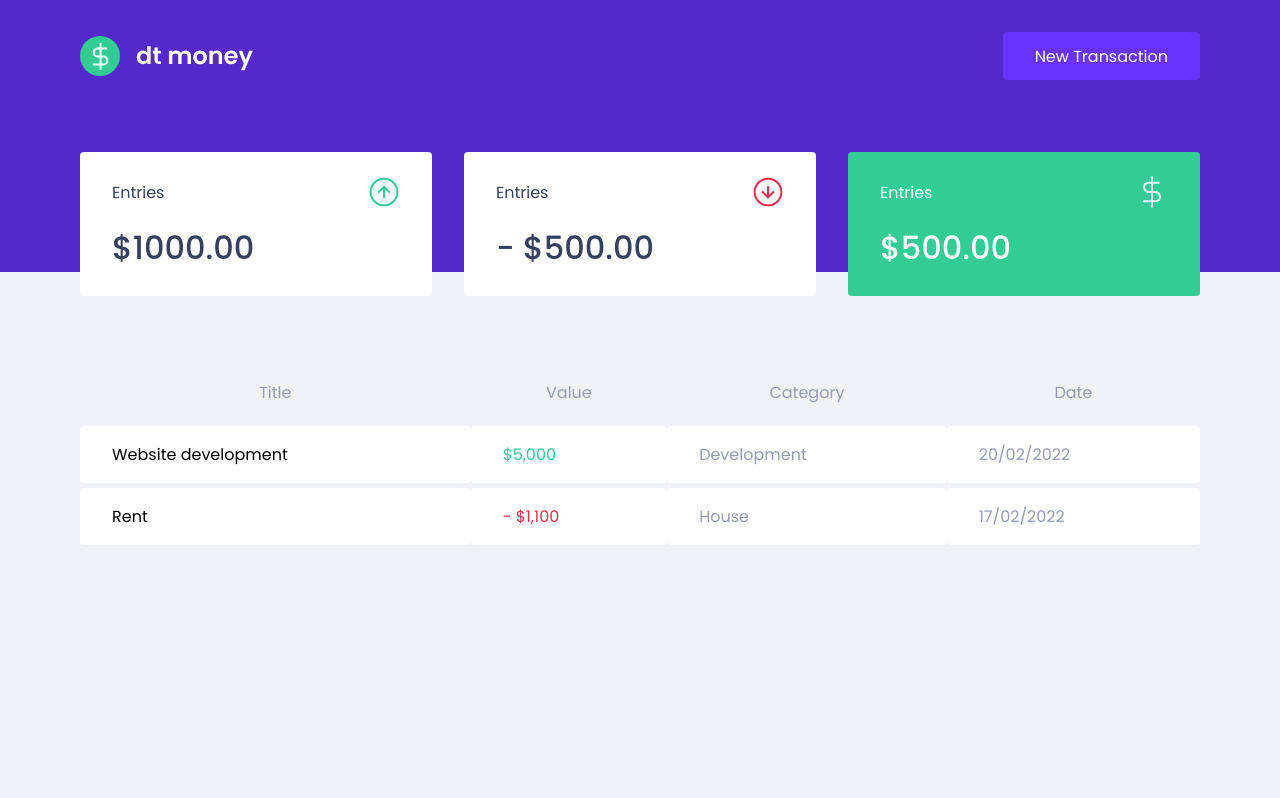
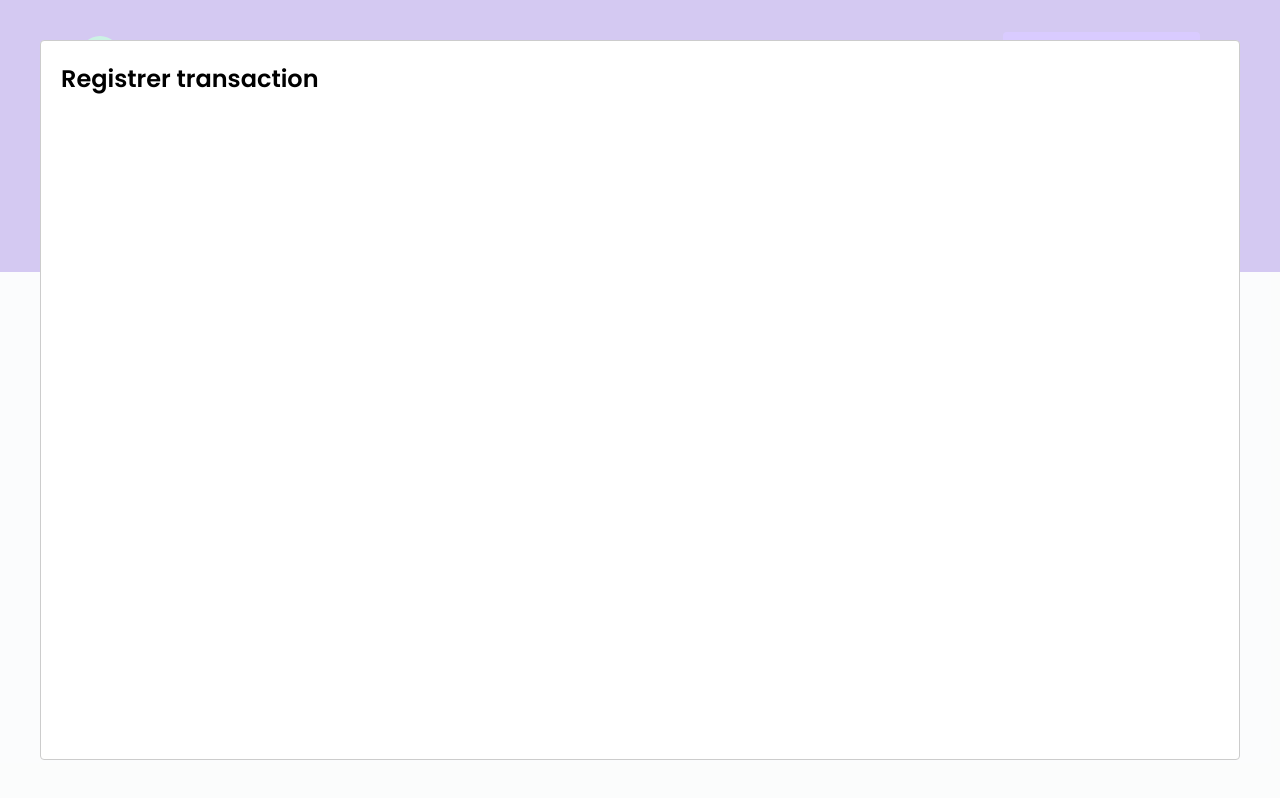
Before and after one commit to Bernardomennndes/dt-money, a React (Create React App) app: page / in a window 1280 px wide. Both pictures are taken after a click on the button "New Transaction". Built offline with nearby package versions, Linux system fonts and the light colour scheme; no server answers; what miragejs would draw is missing.

Commit message:
modal added

```diff
--- a/package.json
+++ b/package.json
@@ -3,10 +3,12 @@
   "version": "0.1.0",
   "private": true,
   "dependencies": {
+    "@types/react-modal": "^3.13.1",
     "axios": "^0.26.0",
     "miragejs": "^0.1.43",
     "react": "^17.0.2",
     "react-dom": "^17.0.2",
+    "react-modal": "^3.14.4",
     "react-scripts": "5.0.0",
     "styled-components": "^5.3.3",
     "web-vitals": "^2.1.0"
--- a/src/App.tsx
+++ b/src/App.tsx
@@ -1,12 +1,38 @@
+import { useState } from 'react';
+import  Modal  from 'react-modal';
 import { Header } from "./components/Header";
 import { GlobalStyle } from "./styles/global";
 import { Dashboard } from "./components/Dashboard";
 
+Modal.setAppElement('#root');
+
 export function App() {
+
+
+  const [isNewTranactionModalOpen, setIsNewTranactionModalOpen] = useState(false);
+
+  const handleOpenNewTrasactionModal = () => {
+      setIsNewTranactionModalOpen(true);
+  }
+
+  const handleCloseNewTransactionModal = () => {
+      setIsNewTranactionModalOpen(false);
+  }
+
   return (
     <>
-      <Header />
+      <Header onOpenNewTrasactionModal={handleOpenNewTrasactionModal}/>
+
+
       <Dashboard />
+
+      <Modal
+        isOpen={isNewTranactionModalOpen}
+        onRequestClose={handleCloseNewTransactionModal}
+      >
+        <h2>Registrer transaction</h2>
+      </Modal>
+
       <GlobalStyle />
     </>
   );
--- a/src/components/Header/index.tsx
+++ b/src/components/Header/index.tsx
@@ -1,13 +1,18 @@
 import logoImg from '../../assets/logo.svg'
+
 import { Container, Content } from './styles'
 
-export function Header() {
+interface HeaderProps {
+    onOpenNewTrasactionModal: () => void;
+}
+
+export function Header({onOpenNewTrasactionModal} : HeaderProps) {
     return (
         <>
             <Container>
                 <Content>
                     <img src={logoImg} alt="dt money" />
-                    <button type="button">
+                    <button onClick={onOpenNewTrasactionModal} type="button">
                         New Transaction
                     </button>
                 </Content>
--- a/src/components/Summary/index.tsx
+++ b/src/components/Summary/index.tsx
@@ -18,7 +18,7 @@ export function Summary() {
 
                 <div>
                     <header>
-                        <p>Entries</p>
+                        <p>Withdrawals</p>
                         <img src={outcomeImg} alt="Outcome"/>
                     </header>
                     <strong>- $500.00</strong>
@@ -26,7 +26,7 @@ export function Summary() {
 
                 <div className="highlight-background">
                     <header>
-                        <p>Entries</p>
+                        <p>Summary</p>
                         <img src={totalImg} alt="Entries"/>
                     </header>
                     <strong>$500.00</strong>
```
Also changed, not shown: 1 other file (tests, documents, lock files or other folders).
